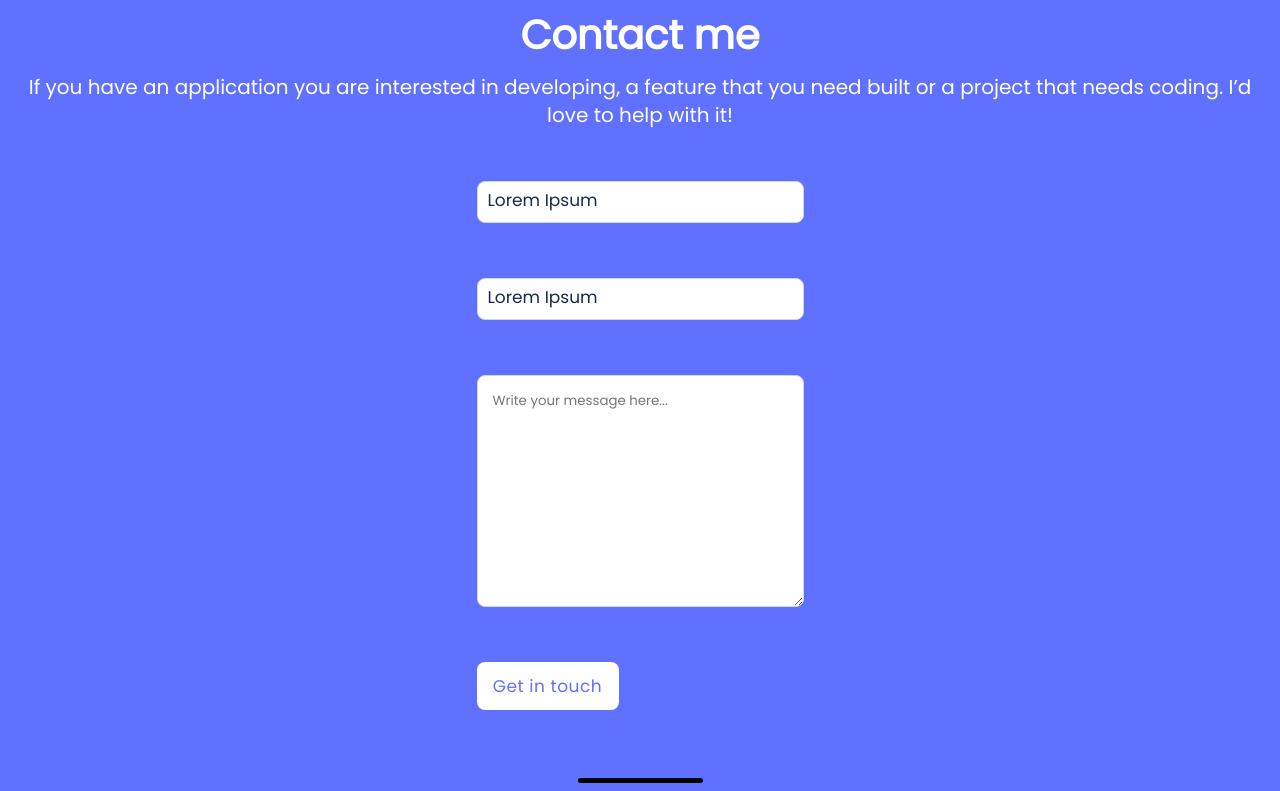
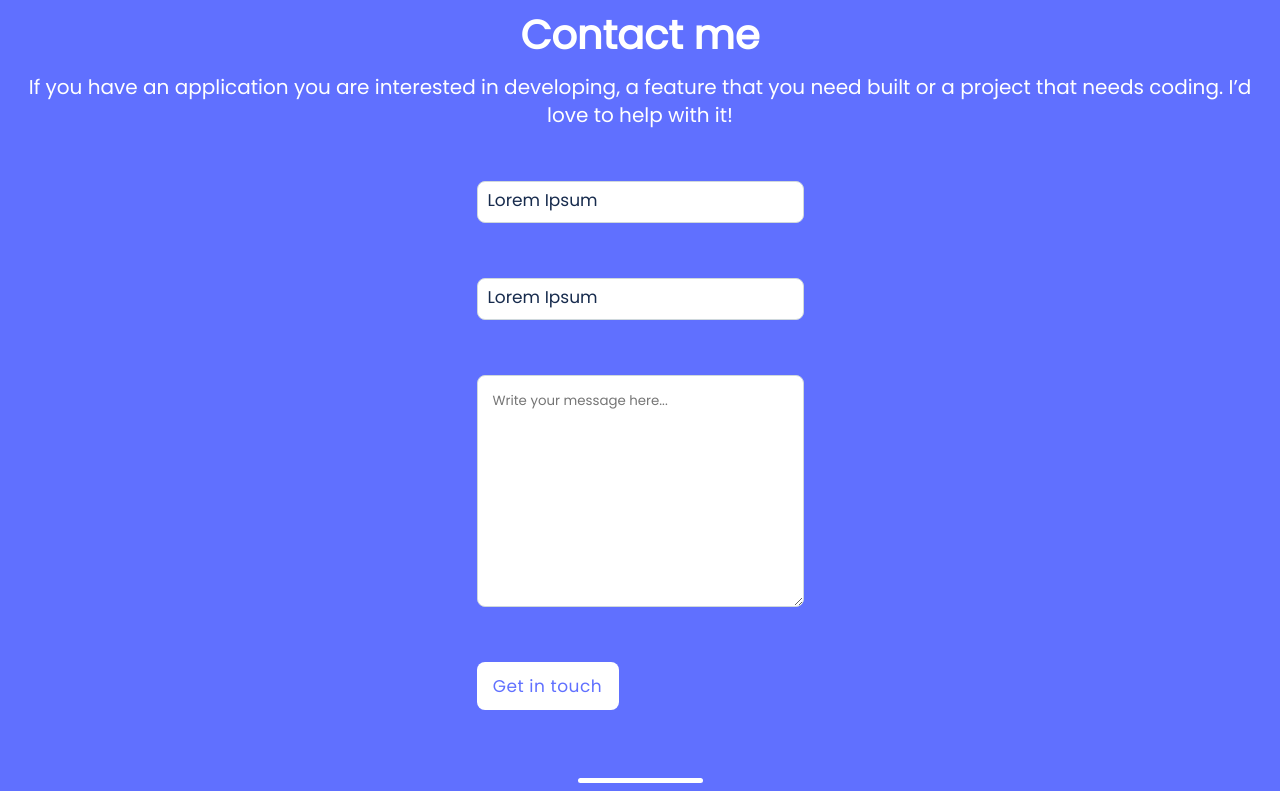
Before and after one commit to Zafron047/Zafron_Portfolio, a website: page index.html in a window 1280 px wide. Shown: the part 7203-7994 px from the top of the page. Drawn offline with Linux system fonts and the light colour scheme.

Commit message:
Changed hr color from black to white

```diff
--- a/style.css
+++ b/style.css
@@ -403,7 +403,7 @@ hr {
   margin-bottom: 8px;
   width: 125px;
   height: 5px;
-  background-color: black;
+  background-color: #fff;
   margin-top: 36px;
   border-radius: 10px;
   border: none;
```
